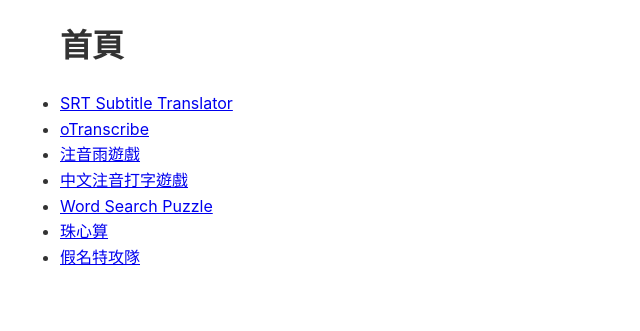
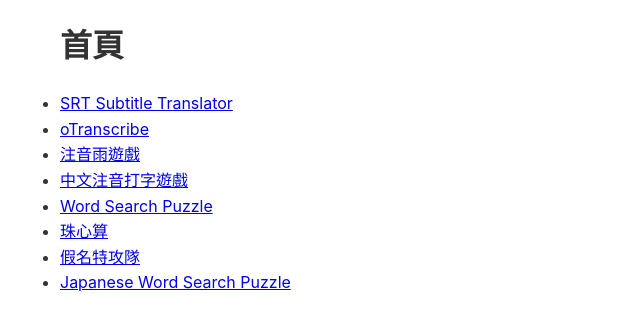
Before and after one commit to mhbai/mhbai.github.io, a Jekyll site: the page built from index.md, in a window 1280 px wide. Shown: the top 331 px of the page, without its empty margins (0-640 px from the left). Built offline with Jekyll 4.4.1, drawn with Linux system fonts in a browser that asks for light colours.

```diff
--- a/index.md
+++ b/index.md
@@ -10,3 +10,4 @@ title: 首頁
 - [Word Search Puzzle](https://mhbai.github.io/word_search/)
 - [珠心算](https://mhbai.github.io/FlashAnzan)
 - [假名特攻隊](https://mhbai.github.io/kana-invaders/)
+- [Japanese Word Search Puzzle](https://mhbai.github.io/jap_word_search/)
```
